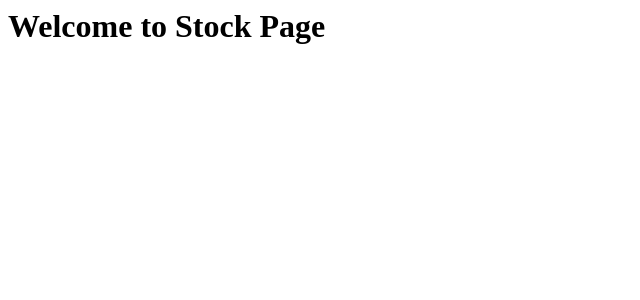
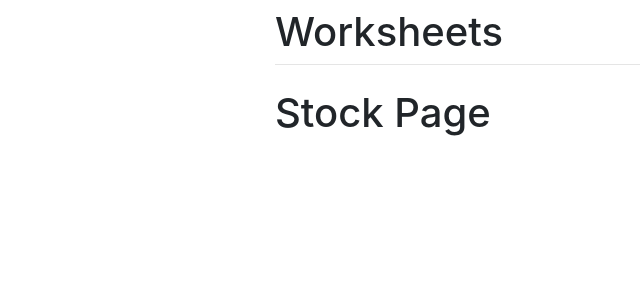
Before and after one commit to SlashD9/WorkApp, a Django app: page /stock/ in a window 1280 px wide. Shown: the top 300 px of the page, without its empty margins (0-640 px from the left). Run offline with Django 5.2, Linux system fonts and the light colour scheme; some libraries are stand-ins or nearby versions.

Commit message:
extended stock.html from base.html

```diff
--- a/workapp/workforms/templates/stock.html
+++ b/workapp/workforms/templates/stock.html
@@ -1 +1,5 @@
-<h1>Welcome to Stock Page</h1>
+{% extends 'base.html' %}
+
+{% block content %}
+  <h1>Stock Page</h1>
+{% endblock %}
```
